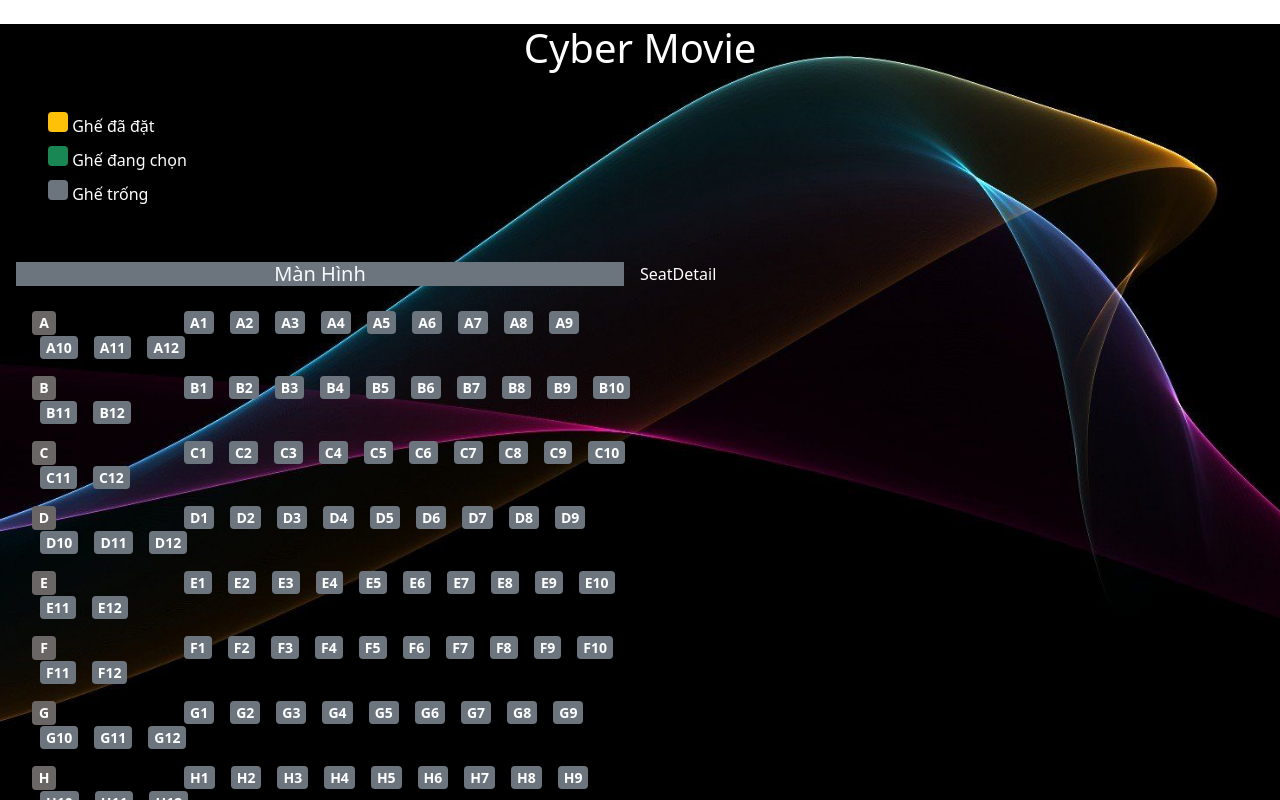
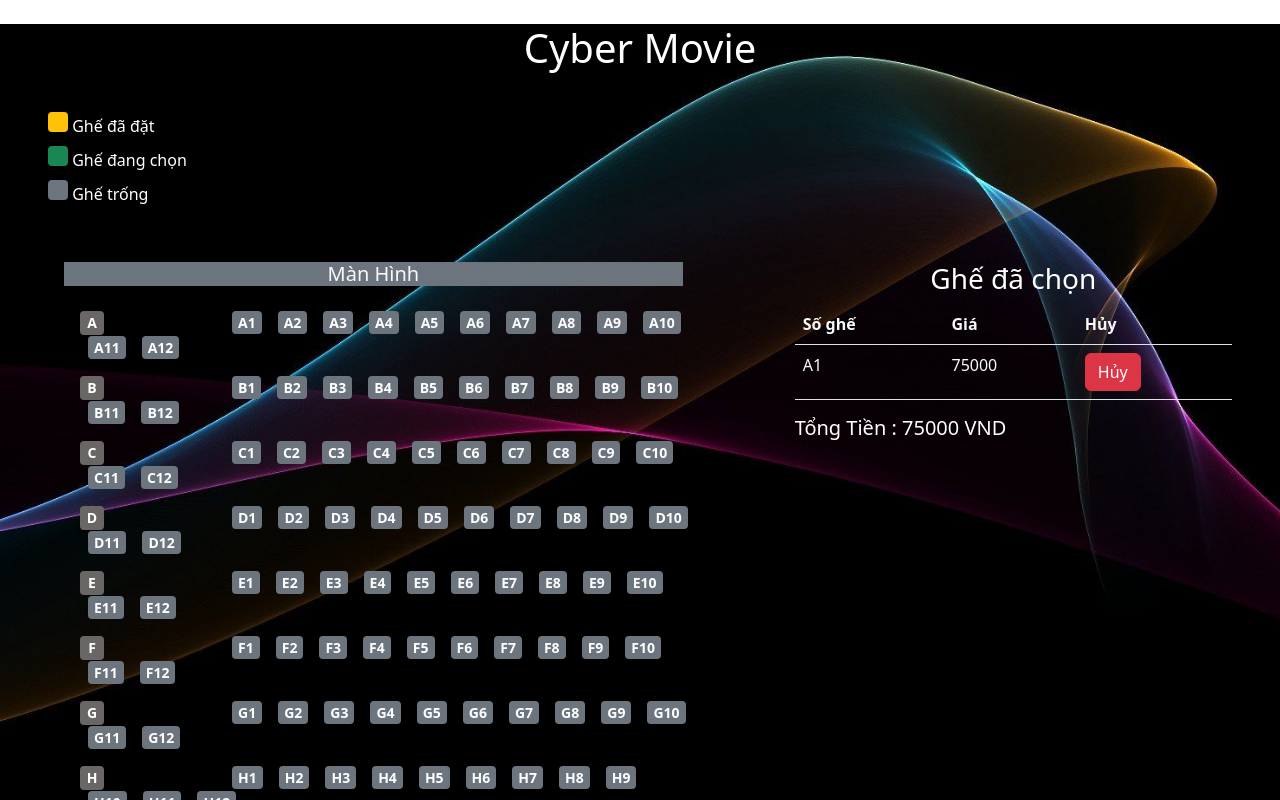
Before and after one commit to truc2203/tranthanhtruc_bc27_react_b41, a React (Create React App) app: page / in a window 1280 px wide. Both pictures are taken after a click on the button "A1". Shown: the top 800 px of the page. Built offline with nearby package versions, Linux system fonts and the light colour scheme.

Commit message:
add to list

```diff
--- a/src/Movie/Movie.jsx
+++ b/src/Movie/Movie.jsx
@@ -32,10 +32,10 @@
         </div>
       </div>
       <div className="d-flex justify-content-center">
-        <div className="col-6">
+        <div className="col-7 px-5">
           <SeatList />
         </div>
-        <div className="col-6">
+        <div className="col-5 px-5">
           <SeatDetail />
         </div>
       </div>
--- a/src/Movie/SeatDetail.jsx
+++ b/src/Movie/SeatDetail.jsx
@@ -1,9 +1,51 @@
-import React from 'react'
+import React from "react";
+import { useSelector } from "react-redux";
+const SeatDetail = () => {
+  const {seatDetails} = useSelector((state) => state.seat)
+  if(!seatDetails)
+  {
+  console.log(seatDetails)
+    return null
+  }
 
-const SeatDetail = () => {
+  // Tính tổng tiền vé
+  const total = seatDetails.reduce((total,value) => {return total += value.price},0)
+
   return (
-    <div>SeatDetail</div>
-  )
-}
+    <>
+      <div className="text-center">
+        <h3>Ghế đã chọn</h3>
+      </div>
+      <table className="table text-light">
+        <thead>
+          <tr>
+            <th>Số ghế</th>
+            <th>Giá</th>
+            <th>Hủy</th>
+          </tr>
+        </thead>
+        <tbody>
+          {seatDetails.map((seat) => {
+            return (
+              <tr key={seat.name}>
+                <td>{seat.name}</td>
+                <td>{seat.price}</td>
+                <td>
+                  <button
+                    className="btn btn-danger"
+                    // onClick={() => this.handleDelete(product.id)}
+                  >
+                    Hủy
+                  </button>
+                </td>
+              </tr>
+            );
+          })}
+        </tbody>
+      </table>
+      <h5>Tổng Tiền : {total} VND</h5>
+    </>
+  );
+};
 
-export default SeatDetail
+export default SeatDetail;
--- a/src/Movie/SeatList.jsx
+++ b/src/Movie/SeatList.jsx
@@ -1,34 +1,41 @@
-import React from 'react'
-import { useSelector } from 'react-redux'
+import React from "react";
+import { useSelector, useDispatch } from "react-redux";
 const SeatList = () => {
-    const {seats} = useSelector((state) => state.seat)
-    if(!seats)
-    {
-        return
+  const { seats } = useSelector((state) => state.seat);
+  const dispatch = useDispatch();
+  if (!seats) {
+    return;
   }
+  const handleBooking = (booking) => {
+    dispatch({ type: "isBooking", booking });
+  };
   return (
     <>
-    <div className='bg-secondary mx-3 text-center mb-4 text-light'>
+      <div className="bg-secondary mx-3 text-center mb-4 text-light">
         <h5>Màn Hình</h5>
       </div>
       <div>
-        {seats.map(seat => {
+        {seats.map((seat) => {
           return (
-                <ul className='row-list' key={seat.row}>
-                    <li >{seat.row}
-                  </li>
-                  {seat.seats.map(seats => {
+            <ul className="row-list" key={seat.row}>
+              <li>{seat.row}</li>
+              {seat.seats.map((seats) => {
                 return (
-                            <button className='seats' key={seats.name}>{seats.name}</button>
-                        )
+                  <button
+                    onClick={() => handleBooking(seats)}
+                    className="seats"
+                    key={seats.name}
+                  >
+                    {seats.name}
+                  </button>
+                );
               })}
             </ul>
-            )
+          );
         })}
       </div>
     </>
+  );
+};
 
-  )
-}
-
-export default SeatList
+export default SeatList;
--- a/src/Reducer/seatReducer.js
+++ b/src/Reducer/seatReducer.js
@@ -13,8 +13,8 @@
         { name: "A8", price: 75000, booked: false },
         { name: "A9", price: 75000, booked: false },
         { name: "A10", price: 75000, booked: false },
-        { name: "A11", price: 75000, booked: true },
-        { name: "A12", price: 75000, booked: true }
+        { name: "A11", price: 75000, booked: false },
+        { name: "A12", price: 75000, booked: false }
       ]
     },
     {
@@ -170,12 +170,15 @@
         { name: "J12", price: 75000, booked: false }
       ]
     }
-  ]
+  ],
+  seatDetails : [],
 }
 
 const seatReducer = (state = initialState,action) => {
     switch (action.type) {
-
+        case 'isBooking' :
+          const newSeat = [...state.seatDetails,{...action.booking, booked:!action.booking.booked}]
+          return {...state,seatDetails : newSeat}
         default:
             return state;
     }
```
Lines whose indentation alone changed are shown as unchanged.
